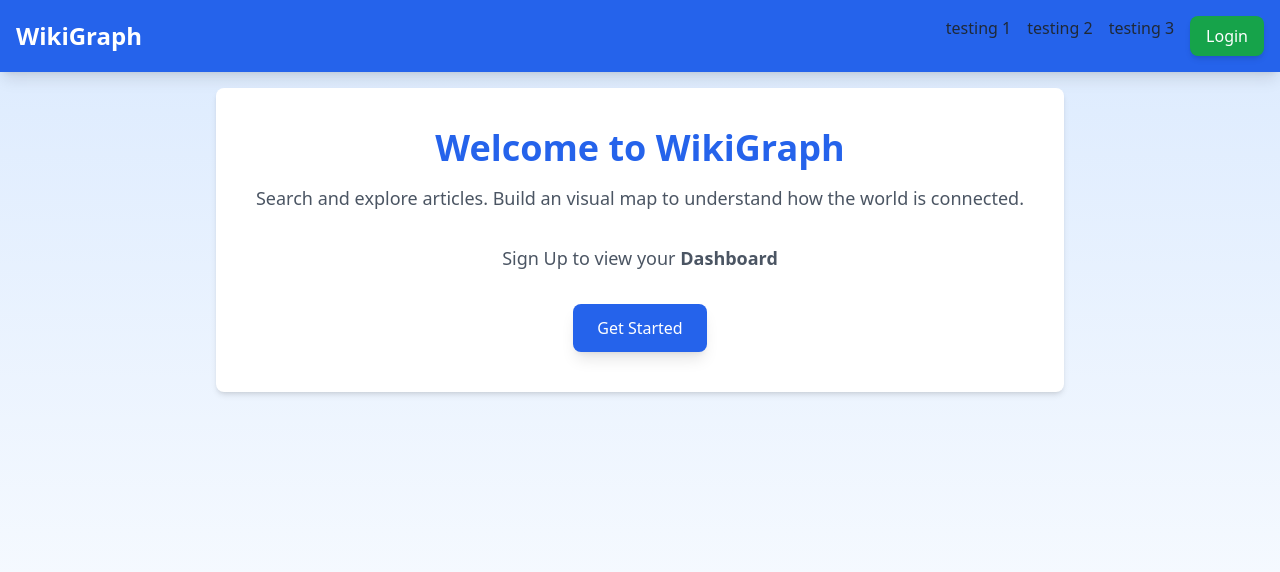
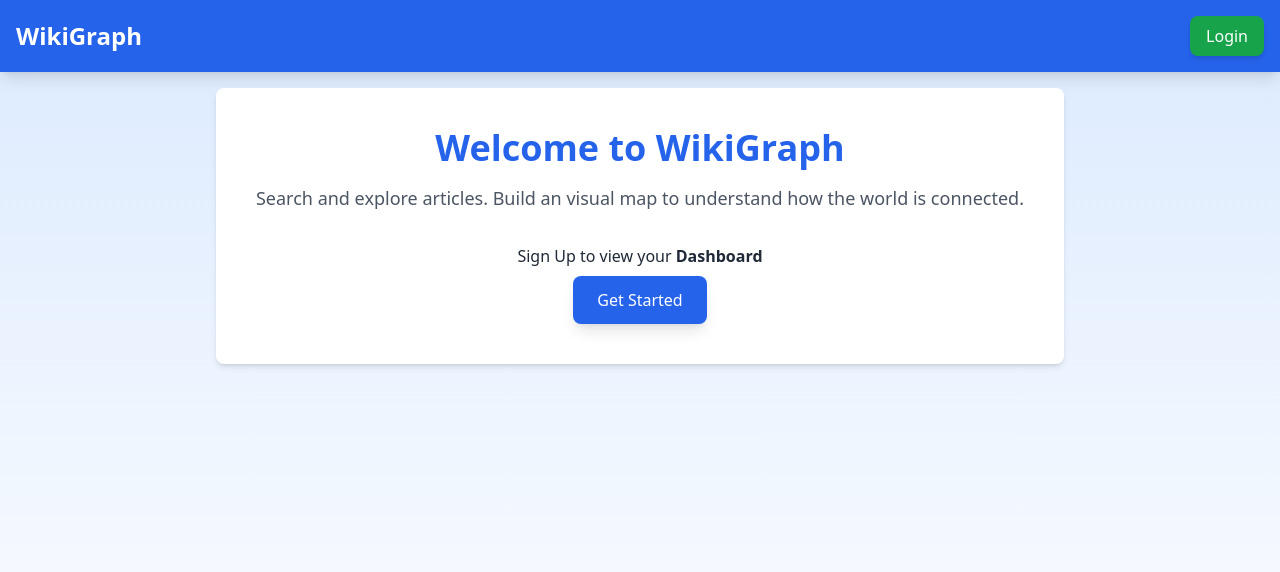
Before and after one commit to shashwb/WikiGrapher, a React (Create React App) app in the folder frontend/: page / in a window 1280 px wide. Shown: the top 572 px of the page. Built offline with nearby package versions, Linux system fonts and the light colour scheme.

Commit message:
logged in flow working

```diff
--- a/frontend/src/components/AuthButtons.tsx
+++ b/frontend/src/components/AuthButtons.tsx
@@ -9,7 +9,6 @@ import { useAuth0 } from "@auth0/auth0-react";
  * If the user is authenticated, a "Logout" button is displayed.
  */
 const AuthButtons: React.FC = () => {
-  //   alert("hello auth buttons");
   // Destructure authentication functions and status from useAuth0 hook
   const { loginWithRedirect, logout, isAuthenticated } = useAuth0();
 
--- a/frontend/src/components/Navbar.tsx
+++ b/frontend/src/components/Navbar.tsx
@@ -13,9 +13,9 @@ const Navbar: React.FC = () => {
         </Link>
         {/* menu */}
         <div className="flex space-x-4">
-          <div>testing 1</div>
+          {/* <div>testing 1</div>
           <div>testing 2</div>
-          <div>testing 3</div>
+          <div>testing 3</div> */}
           <AuthButtons />
         </div>
       </div>
--- a/frontend/src/pages/Home.tsx
+++ b/frontend/src/pages/Home.tsx
@@ -4,51 +4,57 @@ import React from "react";
 import { useAuth0 } from "@auth0/auth0-react";
 
 const Home: React.FC = () => {
-  const { isAuthenticated, isLoading } = useAuth0();
+  const { isAuthenticated, isLoading, loginWithRedirect } = useAuth0();
 
-  if (isLoading) return <div>Loading</div>;
-
-  console.log(
-    "<Home /> :: isAuthenticated: ",
-    isAuthenticated,
-    "isLoading: ",
-    isLoading
+  const loadingContent = isLoading && <div>Loading</div>;
+  const contentBasedOnAuthentication = (
+    <>
+      {isAuthenticated ? (
+        <p className="text-lg text-gray-600 text-center mb-8">
+          You are logged in!
+        </p>
+      ) : (
+        <>
+          <span>
+            Sign Up to view your
+            <span className="font-bold"> Dashboard</span>
+          </span>
+          <div className="mt-2">
+            <button
+              onClick={() => {
+                loginWithRedirect();
+              }}
+              className="text-white bg-blue-600 px-6 py-3 rounded-lg hover:bg-blue-500 shadow-lg"
+            >
+              Get Started
+            </button>
+          </div>
+        </>
+      )}
+    </>
   );
-
-  if (isAuthenticated) {
-    alert("AUTHENTICATED -- GREAT JOB!");
-  }
+  const mainContent = (
+    <>
+      <h1 className="text-4xl font-bold text-blue-600 mb-4">
+        Welcome to <span className="font-extrabold">WikiGraph</span>
+      </h1>
+      <p className="text-lg text-gray-600 text-center mb-8">
+        Search and explore articles. Build an visual map to understand how the
+        world is connected.
+      </p>
+      {contentBasedOnAuthentication}
+    </>
+  );
 
   return (
     <>
       <div className="flex items-center justify-center">
         <div className="text-center bg-white p-10 rounded-lg shadow-md">
-          <h1 className="text-4xl font-bold text-blue-600 mb-4">
-            Welcome to <span className="font-extrabold">WikiGraph</span>
-          </h1>
-          <p className="text-lg text-gray-600 text-center mb-8">
-            Search and explore articles. Build an visual map to understand how
-            the world is connected.
-          </p>
-          <p className="text-lg text-gray-600 text-center mb-8">
-            {isAuthenticated ? (
-              "You are logged in!"
-            ) : (
-              <span>
-                Sign Up to view your
-                <span className="font-bold"> Dashboard</span>
-              </span>
-            )}
-          </p>
-          <button className="text-white bg-blue-600 px-6 py-3 rounded-lg hover:bg-blue-500 shadow-lg">
-            Get Started
-          </button>
+          {isLoading ? loadingContent : mainContent}
         </div>
       </div>
     </>
   );
-
-  //   return <h1>Welcome to WikiGrapher</h1>;
 };
 
 export default Home;
--- a/frontend/src/pages/Login.tsx
+++ b/frontend/src/pages/Login.tsx
@@ -17,8 +17,6 @@ const Login: React.FC = () => {
       <div className="text-lg text-gray-700">Redirecting...</div>
     </div>
   );
-
-  // return <div>Redirecting...</div>;
 };
 
 export default Login;
```
